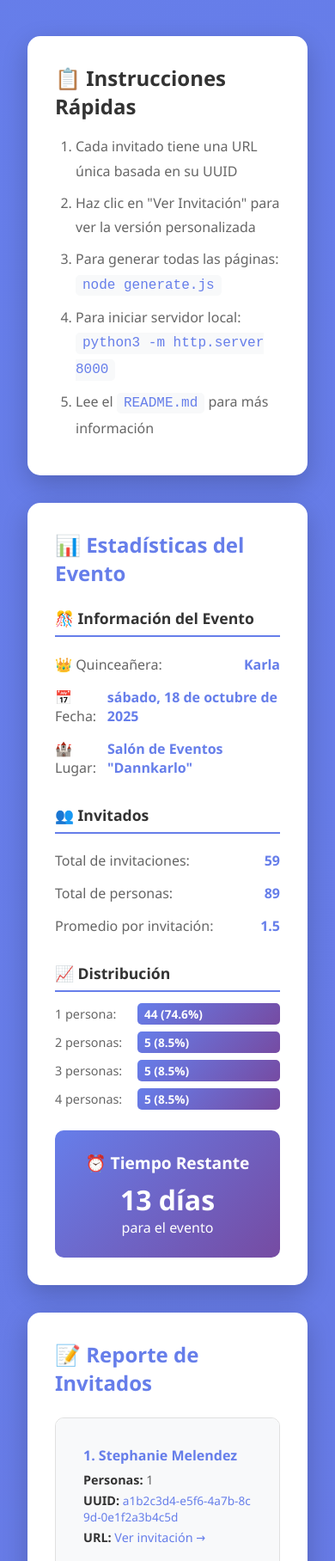
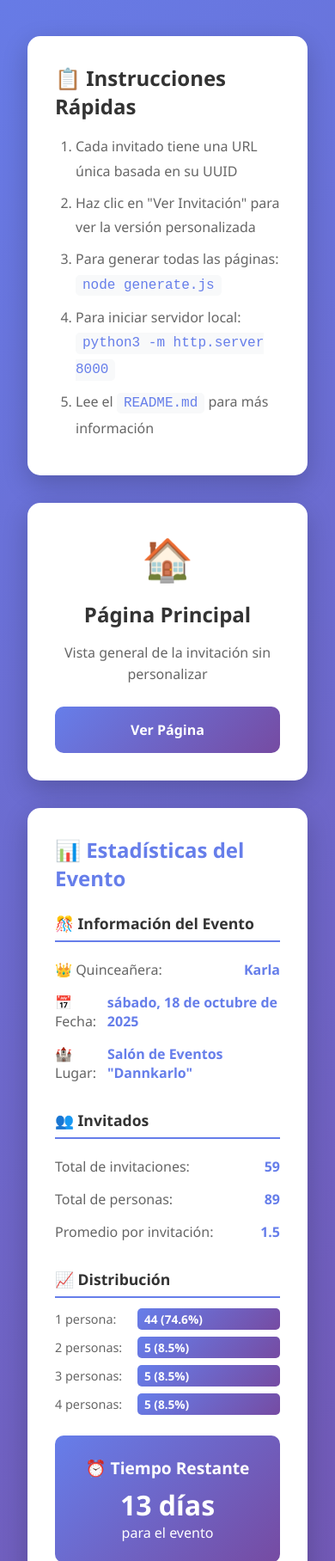
Before and after one commit to enviniom/invitacion-XV, a website: page preview.html in a window 390 px wide. Shown: the part 184-2000 px from the top of the page at 86% size. Drawn offline with Linux system fonts and the light colour scheme.

Commit message:
feat: Improve layout and styling of invitation preview with responsive design enhancements

```diff
--- a/preview.html
+++ b/preview.html
@@ -1,5 +1,6 @@
 <!DOCTYPE html>
 <html lang="es">
+
 <head>
     <meta charset="UTF-8">
     <meta name="viewport" content="width=device-width, initial-scale=1.0">
@@ -130,11 +131,17 @@
             margin-top: 0.5rem;
         }
 
+        .top-grid {
+            display: grid;
+            grid-template-columns: 2fr 1fr;
+            gap: 2rem;
+            margin-bottom: 2rem;
+        }
+
         .instructions {
             background: white;
             border-radius: 15px;
             padding: 2rem;
-            margin-bottom: 2rem;
             box-shadow: 0 10px 30px rgba(0, 0, 0, 0.2);
         }
 
@@ -161,6 +168,19 @@
             color: #667eea;
         }
 
+        .main-page-card {
+            background: white;
+            border-radius: 15px;
+            padding: 2rem;
+            box-shadow: 0 10px 30px rgba(0, 0, 0, 0.2);
+            transition: transform 0.3s ease, box-shadow 0.3s ease;
+        }
+
+        .main-page-card:hover {
+            transform: translateY(-5px);
+            box-shadow: 0 15px 40px rgba(0, 0, 0, 0.3);
+        }
+
         .stats-grid {
             display: grid;
             grid-template-columns: repeat(auto-fit, minmax(300px, 1fr));
@@ -168,14 +188,16 @@
             margin-bottom: 2rem;
         }
 
-        .stats-card, .report-card {
+        .stats-card,
+        .report-card {
             background: white;
             border-radius: 15px;
             padding: 2rem;
             box-shadow: 0 10px 30px rgba(0, 0, 0, 0.2);
         }
 
-        .stats-card h2, .report-card h2 {
+        .stats-card h2,
+        .report-card h2 {
             color: #667eea;
             margin-bottom: 1.5rem;
             display: flex;
@@ -238,7 +260,7 @@
         }
 
         .report-list {
-            max-height: 400px;
+            max-height: 500px;
             overflow-y: auto;
             border: 1px solid #e0e0e0;
             border-radius: 10px;
@@ -321,9 +343,18 @@
             .cards {
                 grid-template-columns: 1fr;
             }
+
+            .top-grid {
+                grid-template-columns: 1fr;
+            }
+
+            .stats-grid {
+                grid-template-columns: 1fr;
+            }
         }
     </style>
 </head>
+
 <body>
     <div class="container">
         <div class="header">
@@ -331,6 +362,8 @@
             <p id="headerStats">Vista previa de invitaciones personalizadas</p>
         </div>
 
+        <!-- Instrucciones y Página Principal -->
+        <div class="top-grid">
             <div class="instructions">
                 <h2>📋 Instrucciones Rápidas</h2>
                 <ol>
@@ -340,6 +373,14 @@
                     <li>Para iniciar servidor local: <code>python3 -m http.server 8000</code></li>
                     <li>Lee el <code>README.md</code> para más información</li>
                 </ol>
+            </div>
+
+            <div class="main-page-card">
+                <div class="card-icon">🏠</div>
+                <h3 class="card-title">Página Principal</h3>
+                <p class="card-desc">Vista general de la invitación sin personalizar</p>
+                <a href="index.html" class="btn" target="_blank">Ver Página</a>
+            </div>
         </div>
 
         <!-- Estadísticas y Reporte -->
@@ -354,17 +395,10 @@
                 <!-- Se generará dinámicamente -->
             </div>
         </div>
-
-        <div class="cards" id="cardsContainer">
-            <!-- Las tarjetas se generarán dinámicamente -->
-        </div>
     </div>
 
     <script src="js/data.js"></script>
     <script>
-        // Generar tarjetas de vista previa
-        const container = document.getElementById('cardsContainer');
-
         // Actualizar estadísticas en el header
         const totalInvitados = invitados.length;
         const totalPersonas = invitados.reduce((sum, inv) => sum + inv.cantidadInvitados, 0);
@@ -382,53 +416,6 @@
         // Generar reporte
         generateReport();
 
-        // Tarjeta para la página principal
-        const mainCard = document.createElement('div');
-        mainCard.className = 'card';
-        mainCard.innerHTML = `
-            <div class="card-icon">🏠</div>
-            <h3 class="card-title">Página Principal</h3>
-            <p class="card-desc">Vista general de la invitación sin personalizar</p>
-            <a href="index.html" class="btn" target="_blank">Ver Página</a>
-        `;
-        container.appendChild(mainCard);
-
-        // Tarjetas para cada invitado
-        invitados.forEach((invitado, index) => {
-            const card = document.createElement('div');
-
-            // Verificar si el UUID existe y no está vacío
-            const hasValidUUID = invitado.uuid && invitado.uuid.trim() !== '';
-            card.className = hasValidUUID ? 'card' : 'card no-uuid';
-            const invitationURL = hasValidUUID ? `${invitado.uuid}.html` : '#';
-
-            card.innerHTML = `
-                <div class="card-icon">💌</div>
-                <h3 class="card-title">${invitado.nombre}</h3>
-                <p class="card-desc">Invitación personalizada #${index + 1}</p>
-                <div class="card-guests">
-                    <div class="guest-item">
-                        <span class="guest-name">Invitado:</span>
-                        <span>${invitado.nombre}</span>
-                    </div>
-                    <div class="guest-item">
-                        <span class="guest-name">Personas:</span>
-                        <span class="guest-count">${invitado.cantidadInvitados} persona${invitado.cantidadInvitados > 1 ? 's' : ''}</span>
-                    </div>
-                    <div class="guest-item">
-                        <span class="guest-name">UUID:</span>
-                        <span style="font-size: 0.75rem; word-break: break-all; color: ${hasValidUUID ? '#667eea' : '#ff0000'};">${hasValidUUID ? invitado.uuid : '⚠️ NO ASIGNADO'}</span>
-                    </div>
-                </div>
-                ${hasValidUUID ?
-                    `<a href="${invitationURL}" class="btn" target="_blank" rel="noopener noreferrer">🔗 Ver Invitación</a>
-                    <button class="btn btn-secondary" onclick="copyURL('${invitado.uuid}', '${invitado.nombre}')">📋 Copiar URL</button>` :
-                    `<button class="btn" style="background: #ccc; cursor: not-allowed;" disabled>⚠️ UUID Faltante</button>`
-                }
-            `;
-
-            container.appendChild(card);
-        });
 
         // Función para generar estadísticas
         function generateStatistics() {
@@ -590,4 +577,5 @@
         console.log('%cLugar:', 'font-weight: bold;', eventData.evento.lugar);
     </script>
 </body>
+
 </html>
```
Lines whose indentation alone changed are shown as unchanged.
